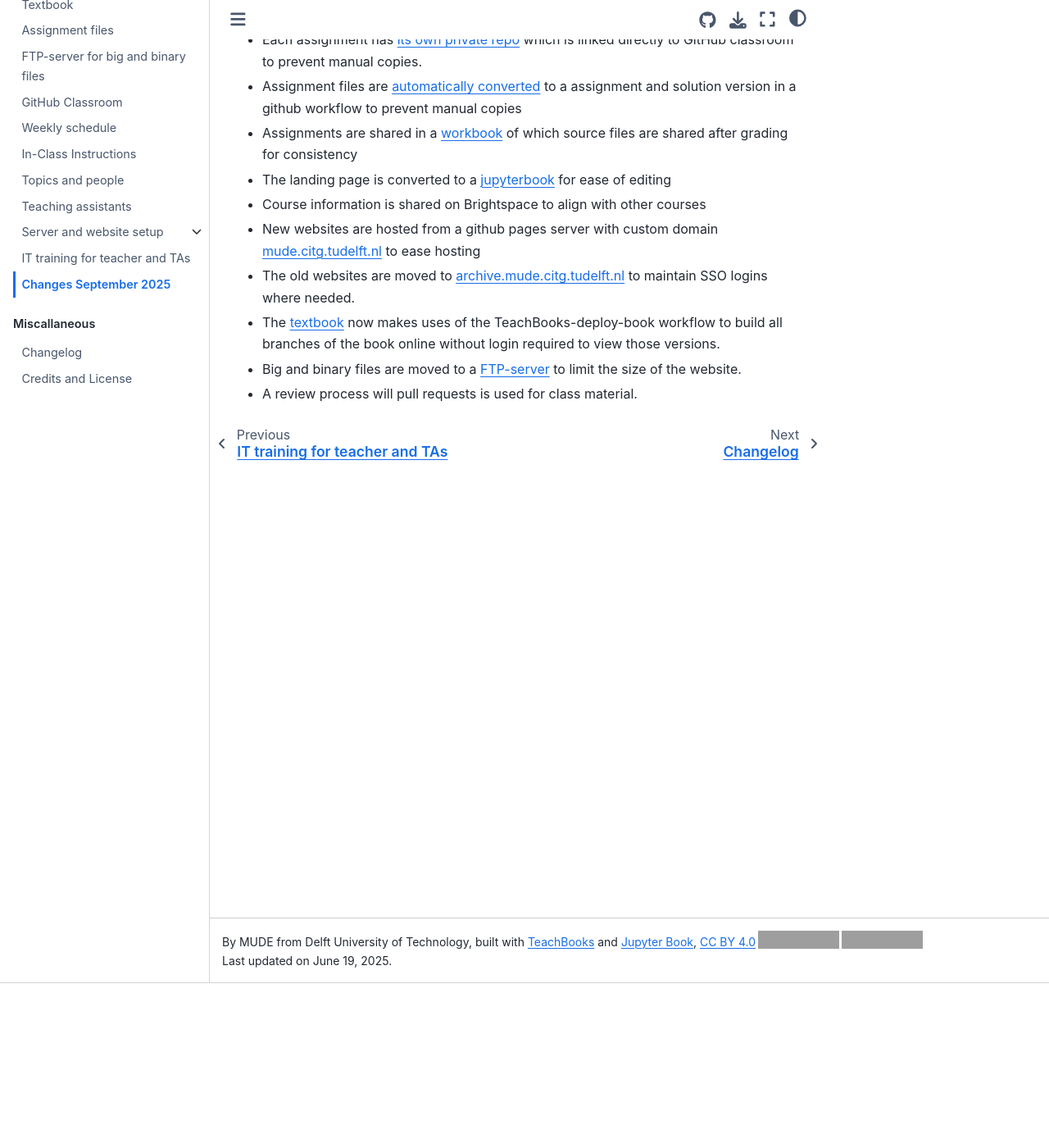
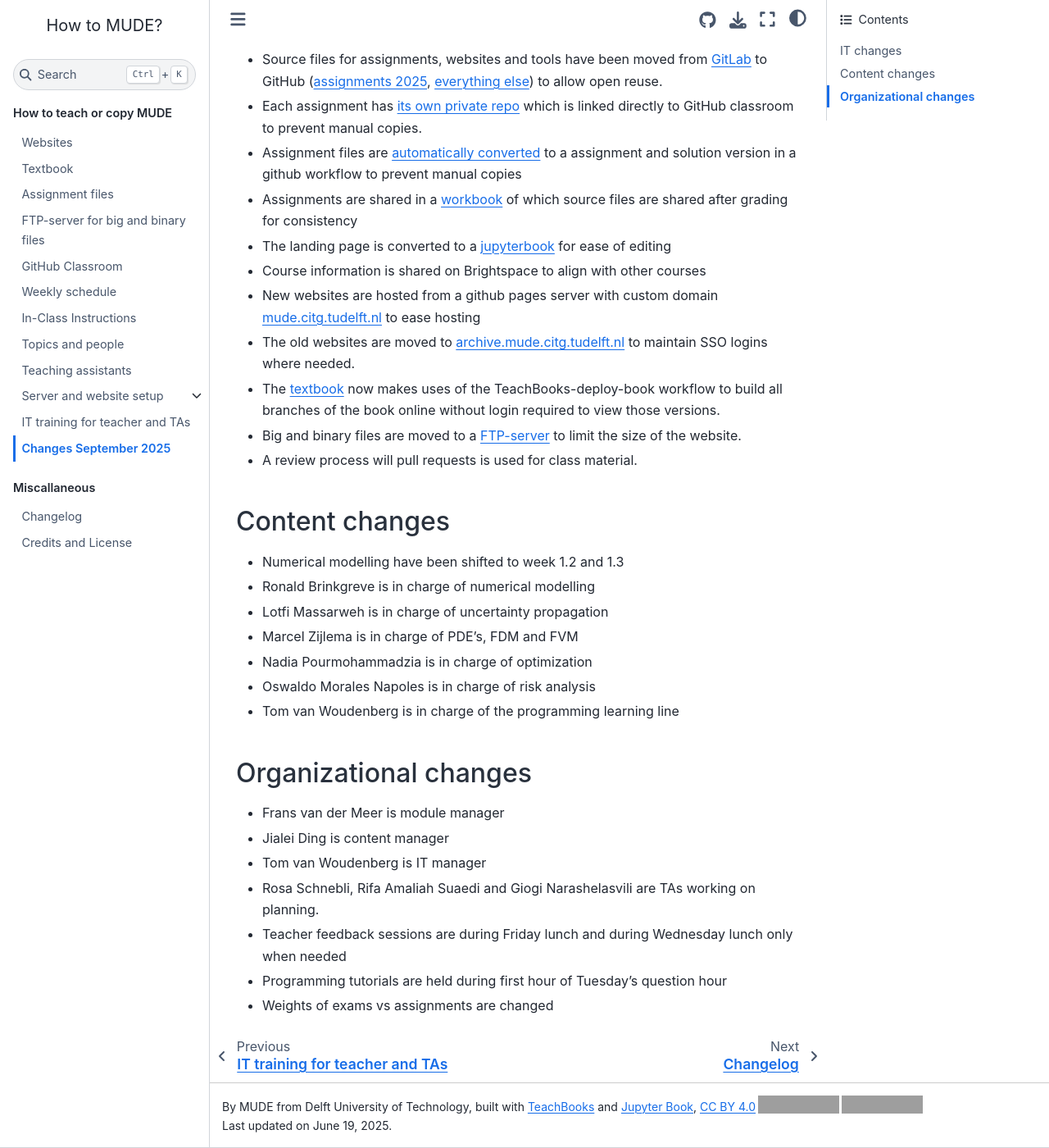
Before and after one commit to TUDelft-MUDE/teacher, a Jupyter Book: the page built from book/changes_2024_2025.md, in a window 1280 px wide and 1400 px high, scrolled down 201 px. Shown: the whole window at 82% size. Built offline with Jupyter Book 1.0.4 settings and Sphinx 7.4.7 and the Sphinx Book theme 1.1.4, drawn with Linux system fonts in a browser that asks for light colours; comment, search, counter and statistics services are not loaded; grey boxes are pictures that could not be loaded.

Commit message:
Update changes_2024_2025.md

```diff
--- a/book/changes_2024_2025.md
+++ b/book/changes_2024_2025.md
@@ -1,5 +1,6 @@
 # Changes September 2025
 
+## IT changes
 From the academic year 2024-2025 to 2025-2026 the following changes have been made:
 - Source files for assignments, websites and tools have been moved from [GitLab](https://gitlab.tudelft.nl/mude/book) to GitHub ([assignments 2025](https://github.com/mude-2025), [everything else](https://github.com/TUDelft-MUDE)) to allow open reuse.
 - Each assignment has [its own private repo](https://github.com/orgs/MUDE-2025/repositories) which is linked directly to GitHub classroom to prevent manual copies.
@@ -12,3 +13,21 @@ From the academic year 2024-2025 to 2025-2026 the following changes have been ma
 - The [textbook](https://github.com/TUDelft-MUDE/book) now makes uses of the TeachBooks-deploy-book workflow to build all branches of the book online without login required to view those versions.
 - Big and binary files are moved to a [FTP-server](./FTP.md) to limit the size of the website.
 - A review process will pull requests is used for class material.
+
+## Content changes
+- Numerical modelling have been shifted to week 1.2 and 1.3
+- Ronald Brinkgreve is in charge of numerical modelling
+- Lotfi Massarweh is in charge of uncertainty propagation
+- Marcel Zijlema is in charge of 	PDE’s, FDM and FVM
+- Nadia Pourmohammadzia is in charge of optimization
+- Oswaldo Morales Napoles is in charge of risk analysis
+- Tom van Woudenberg is in charge of the programming learning line
+
+## Organizational changes
+- Frans van der Meer is module manager
+- Jialei Ding is content manager
+- Tom van Woudenberg is IT manager
+- Rosa Schnebli, Rifa Amaliah Suaedi and Giogi Narashelasvili are TAs working on planning.
+- Teacher feedback sessions are during Friday lunch and during Wednesday lunch only when needed
+- Programming tutorials are held during first hour of Tuesday's question hour
+- Weights of exams vs assignments are changed
```
